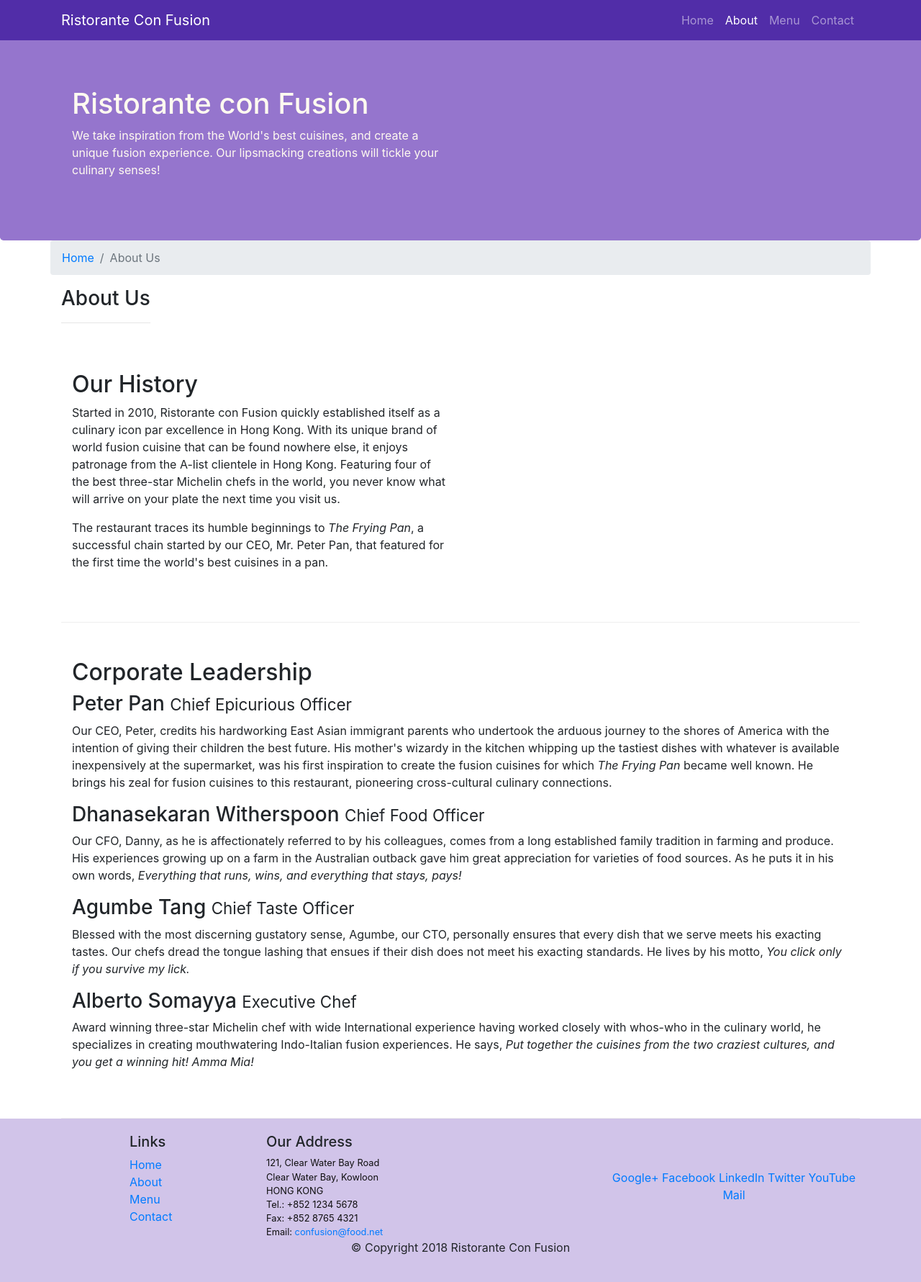
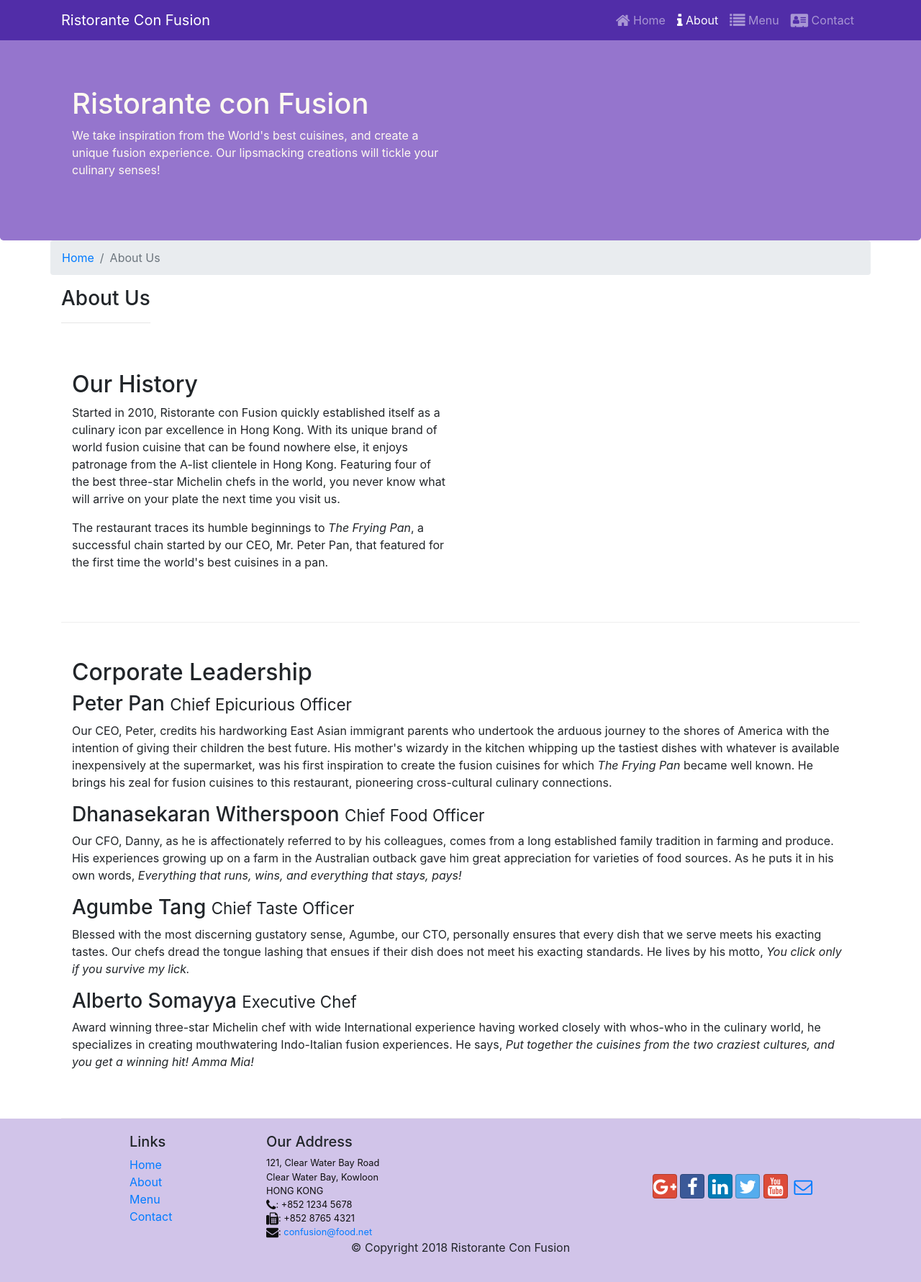
Before and after one commit to edkuse/conFusion, a website: page aboutus.html in a window 1280 px wide. Shown: the whole page at 72% size. Drawn offline with nearby package versions, Linux system fonts and the light colour scheme.

Commit message:
Icon Fonts

```diff
--- a/aboutus.html
+++ b/aboutus.html
@@ -8,6 +8,10 @@
 
     <!-- Bootstrap CSS -->
     <link rel="stylesheet" href="node_modules/bootstrap/dist/css/bootstrap.min.css">
+
+    <!-- Icons CSS -->
+    <link rel="stylesheet" href="node_modules/font-awesome/css/font-awesome.min.css">
+    <link rel="stylesheet" href="node_modules/bootstrap-social/bootstrap-social.css">
 
     <!-- Custom CSS -->
     <link href="css/styles.css" rel="stylesheet">
@@ -23,10 +27,18 @@
             <a class="navbar-brand" href="#">Ristorante Con Fusion</a>
             <div class="collapse navbar-collapse" id="Navbar"></div>
                 <ul class="navbar-nav mr-auto">
-                    <li class="nav-item"><a class="nav-link" href="./">Home</a></li>
-                    <li class="nav-item active"><a class="nav-link" href="#">About</a></li>
-                    <li class="nav-item"><a class="nav-link" href="#">Menu</a></li>
-                    <li class="nav-item"><a class="nav-link" href="#">Contact</a></li>
+                    <li class="nav-item">
+                        <a class="nav-link" href="./"><span class="fa fa-home fa-lg"></span> Home</a>
+                    </li>
+                    <li class="nav-item active">
+                        <a class="nav-link" href="#"><span class="fa fa-info fa-lg"></span> About</a>
+                    </li>
+                    <li class="nav-item">
+                        <a class="nav-link" href="#"><span class="fa fa-list fa-lg"></span> Menu</a>
+                    </li>
+                    <li class="nav-item">
+                        <a class="nav-link" href="#"><span class="fa fa-address-card fa-lg"></span> Contact</a>
+                    </li>
                 </ul>
             </div>
         </div>
@@ -95,19 +107,32 @@
 		              121, Clear Water Bay Road<br>
 		              Clear Water Bay, Kowloon<br>
 		              HONG KONG<br>
-		              Tel.: +852 1234 5678<br>
-		              Fax: +852 8765 4321<br>
-		              Email: <a href="mailto:confusion@food.net">confusion@food.net</a>
+		              <i class="fa fa-phone fa-lg"></i>: +852 1234 5678<br>
+                      <i class="fa fa-fax fa-lg"></i>: +852 8765 4321<br>
+                      <i class="fa fa-envelope fa-lg"></i>:
+                      <a href="mailto:confusion@food.net">confusion@food.net</a>
 		           </address>
                 </div>
                 <div class="col-12 col-sm-4 align-self-center">
                     <div class="text-center">
-                        <a href="http://google.com/+">Google+</a>
-                        <a href="http://www.facebook.com/profile.php?id=">Facebook</a>
-                        <a href="http://www.linkedin.com/in/">LinkedIn</a>
-                        <a href="http://twitter.com/">Twitter</a>
-                        <a href="http://youtube.com/">YouTube</a>
-                        <a href="mailto:">Mail</a>
+                        <a class="btn btn-social-icon btn-google" href="http://google.com/+">
+                            <i class="fa fa-google-plus"></i>
+                        </a>
+                        <a class="btn btn-social-icon btn-facebook" href="http://www.facebook.com/profile.php?id=">
+                            <i class="fa fa-facebook"></i>
+                        </a>
+                        <a class="btn btn-social-icon btn-linkedin" href="http://www.linkedin.com/in/">
+                            <i class="fa fa-linkedin"></i>
+                        </a>
+                        <a class="btn btn-social-icon btn-twitter" href="http://twitter.com/">
+                            <i class="fa fa-twitter"></i>
+                        </a>
+                        <a class="btn btn-social-icon btn-google" href="http://youtube.com/">
+                            <i class="fa fa-youtube"></i>
+                        </a>
+                        <a class="btn btn-social-icon" href="mailto:">
+                            <i class="fa fa-envelope-o"></i>
+                        </a>
                     </div>
                 </div>
            </div>
--- a/package.json
+++ b/package.json
@@ -15,6 +15,8 @@
   },
   "dependencies": {
     "bootstrap": "^4.0.0",
+    "bootstrap-social": "^5.1.1",
+    "font-awesome": "^4.7.0",
     "jquery": "^3.3.1",
     "popper.js": "^1.12.9"
   }
```
Also changed, not shown: index.html (+38 -13 lines), 1 other file.
